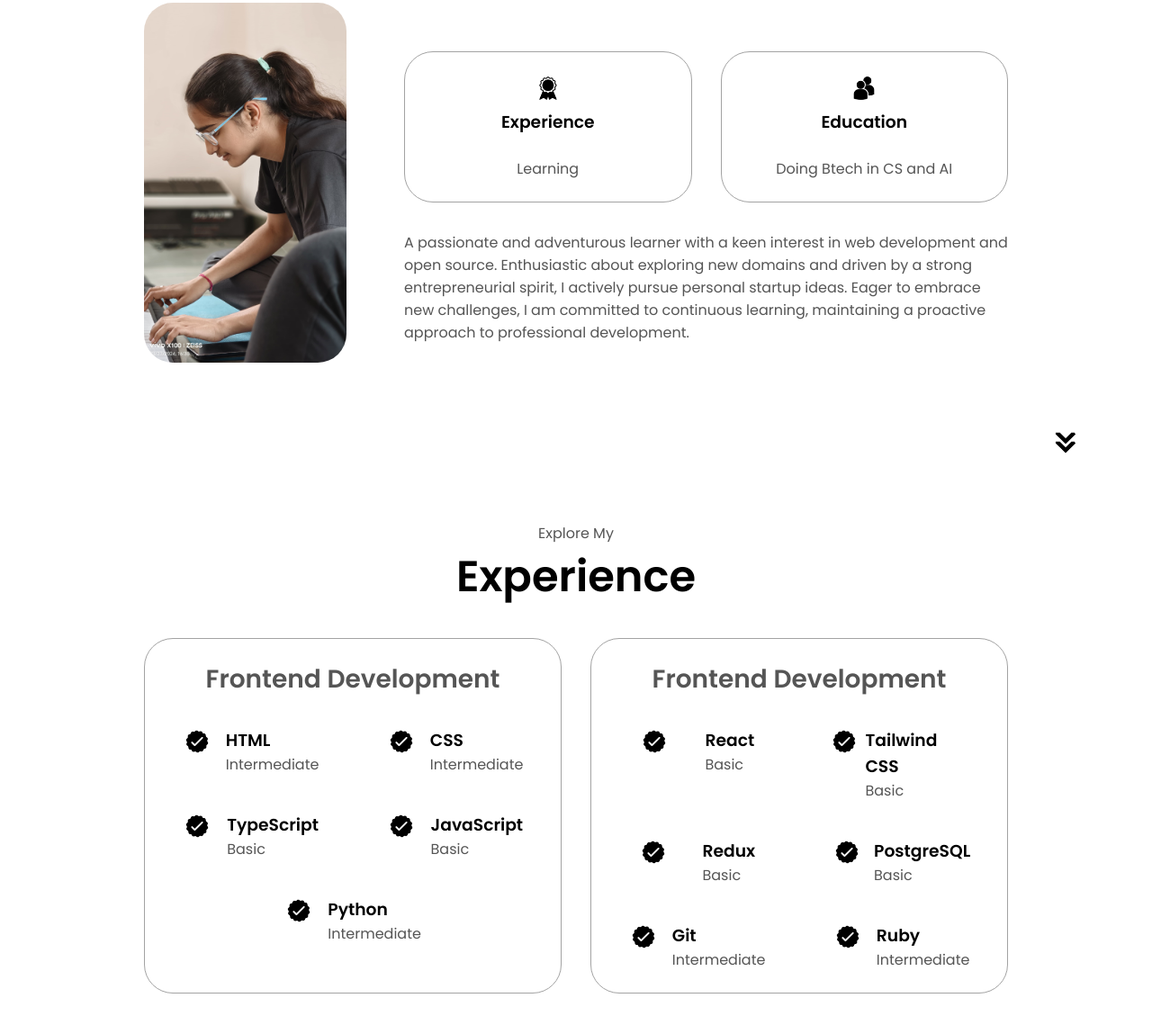
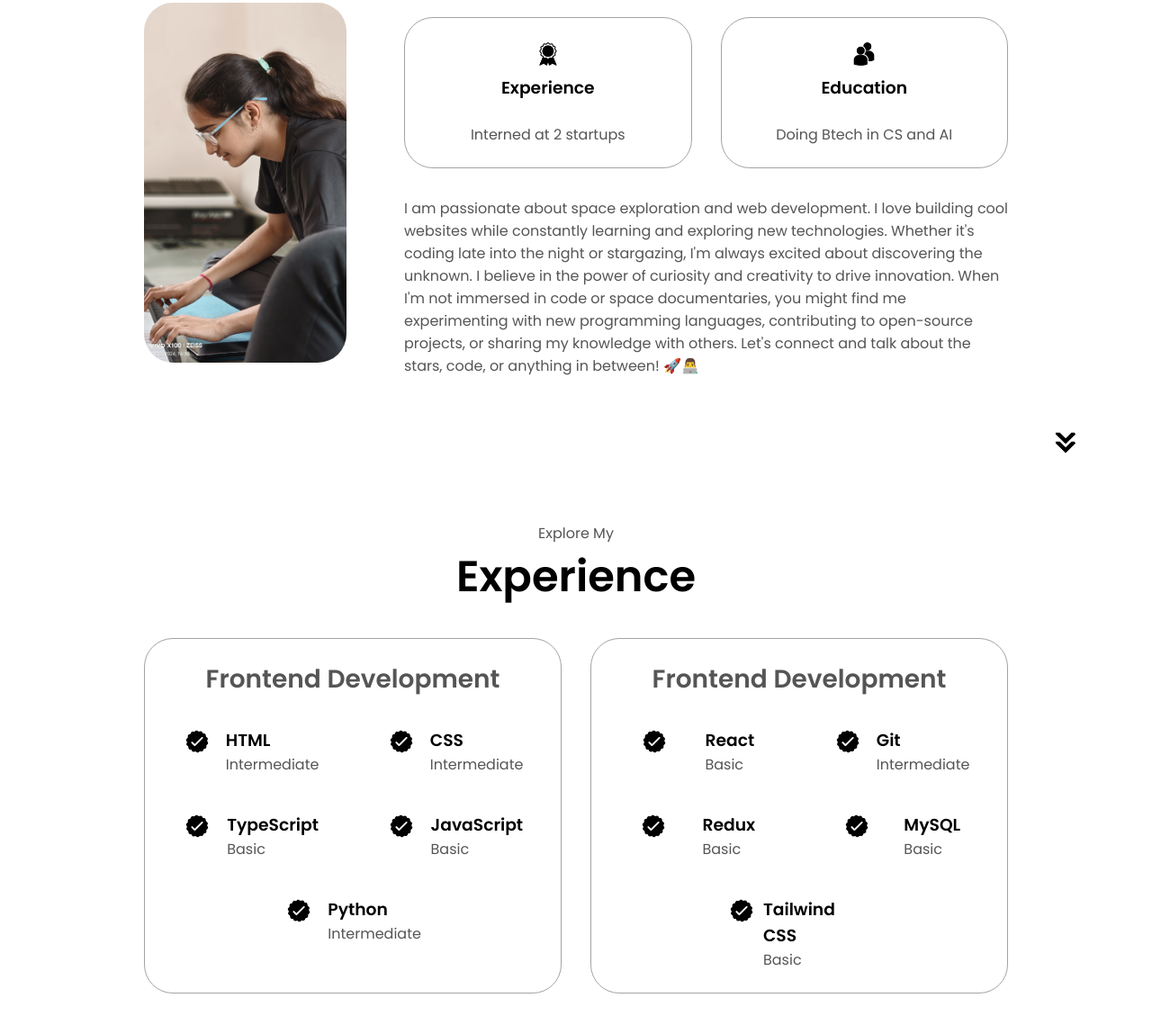
Before and after one commit to astro-dally/Personal-Portfolio, a plain HTML site: page index.html in a window 1280 px wide. Shown: the part 1116-2255 px from the top of the page at 90% size. Drawn offline with Linux system fonts and the light colour scheme; a script that the page names is missing.

Commit message:
updated projects

```diff
--- a/index.html
+++ b/index.html
@@ -43,7 +43,9 @@
       <div class="section__text">
         <p class="section__text__p1">Hello, I'm</p>
         <h1 class="title">Dally</h1>
-        <p class="section__text__p2">Frontend Developer and Open Source Enthusiast</p>
+        <p class="section__text__p2">
+          Frontend Developer and Open Source Enthusiast
+        </p>
         <div class="btn-container">
           <button
             class="btn btn-color-2"
@@ -91,7 +93,7 @@
                 class="icon"
               />
               <h3>Experience</h3>
-              <p><br />Learning</p>
+              <p><br />Interned at 2 startups</p>
             </div>
             <div class="details-container">
               <img
@@ -100,14 +102,21 @@
                 class="icon"
               />
               <h3>Education</h3>
-              <p><br>Doing Btech in CS and AI</p>
+              <p><br />Doing Btech in CS and AI</p>
             </div>
           </div>
           <div class="text-container">
             <p>
-                A passionate and adventurous learner with a keen interest in web development and open source. Enthusiastic about exploring new
-                domains and driven by a strong entrepreneurial spirit, I actively pursue personal startup ideas. Eager to embrace new challenges, I am
-                committed to continuous learning, maintaining a proactive approach to professional development.
+              I am passionate about space exploration and web development. I
+              love building cool websites while constantly learning and
+              exploring new technologies. Whether it's coding late into the
+              night or stargazing, I'm always excited about discovering the
+              unknown. I believe in the power of curiosity and creativity to
+              drive innovation. When I'm not immersed in code or space
+              documentaries, you might find me experimenting with new
+              programming languages, contributing to open-source projects, or
+              sharing my knowledge with others. Let's connect and talk about the
+              stars, code, or anything in between! 🚀👨‍💻
             </p>
           </div>
         </div>
@@ -206,8 +215,8 @@
                   class="icon"
                 />
                 <div>
-                  <h3>Tailwind CSS</h3>
-                  <p>Basic</p>
+                  <h3>Git</h3>
+                  <p>Intermediate</p>
                 </div>
               </article>
               <article>
@@ -228,7 +237,7 @@
                   class="icon"
                 />
                 <div>
-                  <h3>PostgreSQL</h3>
+                  <h3>MySQL</h3>
                   <p>Basic</p>
                 </div>
               </article>
@@ -239,19 +248,8 @@
                   class="icon"
                 />
                 <div>
-                  <h3>Git</h3>
-                  <p>Intermediate</p>
-                </div>
-              </article>
-              <article>
-                <img
-                  src="./assets/checkmark.png"
-                  alt="Experience icon"
-                  class="icon"
-                />
-                <div>
-                  <h3>Ruby</h3>
-                  <p>Intermediate</p>
+                  <h3>Tailwind CSS</h3>
+                  <p>Basic</p>
                 </div>
               </article>
             </div>
@@ -274,7 +272,7 @@
             <div class="article-container">
               <img
                 src="./assets/project-1.png"
-                alt="Project 1"
+                alt="SnackyyNerds"
                 class="project-img"
               />
             </div>
@@ -282,13 +280,13 @@
             <div class="btn-container">
               <button
                 class="btn btn-color-2 project-btn"
-                onclick="location.href='https://github.com/astro-dally/2048-Game'"
+                onclick="location.href='https://github.com/astro-dally/SnackyyNerds'"
               >
                 Github
               </button>
               <button
                 class="btn btn-color-2 project-btn"
-                onclick="location.href='https://bucolic-flan-e92a42.netlify.app/'"
+                onclick="location.href='https://snackyy-nerddss.vercel.app/'"
               >
                 Live Demo
               </button>
@@ -298,7 +296,7 @@
             <div class="article-container">
               <img
                 src="./assets/project-2.png"
-                alt="Project 2"
+                alt="Pitch&Connect"
                 class="project-img"
               />
             </div>
@@ -306,13 +304,13 @@
             <div class="btn-container">
               <button
                 class="btn btn-color-2 project-btn"
-                onclick="location.href='https://github.com/astro-dally/QuizApp'"
+                onclick="location.href='https://github.com/astro-dally/pitch-connect'"
               >
                 Github
               </button>
               <button
                 class="btn btn-color-2 project-btn"
-                onclick="location.href='https://astro-dally.github.io/QuizApp/'"
+                onclick="location.href='https://pitchandconnect.vercel.app/'"
               >
                 Live Demo
               </button>
@@ -322,7 +320,7 @@
             <div class="article-container">
               <img
                 src="./assets/project-3.png"
-                alt="Project 3"
+                alt="Wanderlust"
                 class="project-img"
               />
             </div>
@@ -369,7 +367,11 @@
             alt="LinkedIn icon"
             class="icon contact-icon"
           />
-          <p><a href="https://www.linkedin.com/in/dally-r-a8a963272/">LinkedIn</a></p>
+          <p>
+            <a href="https://www.linkedin.com/in/dally-r-a8a963272/"
+              >LinkedIn</a
+            >
+          </p>
         </div>
       </div>
     </section>
```
Also changed, not shown: assets/project-1.png, assets/project-2.png, 1 other file.
